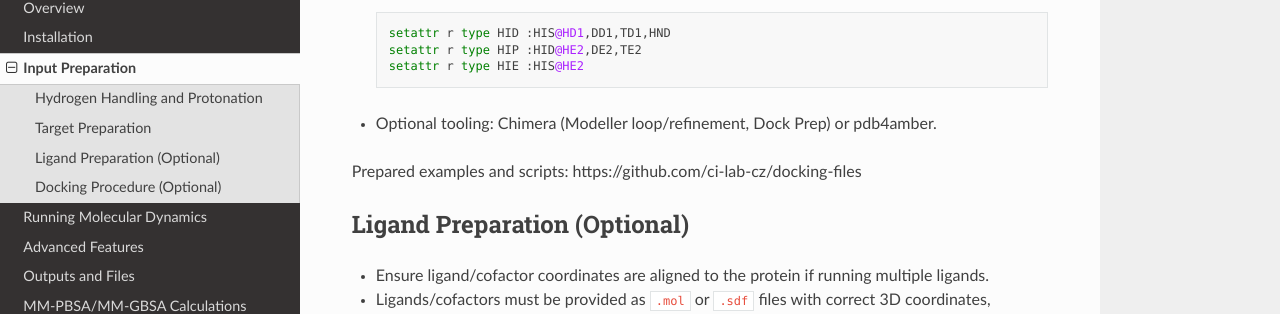
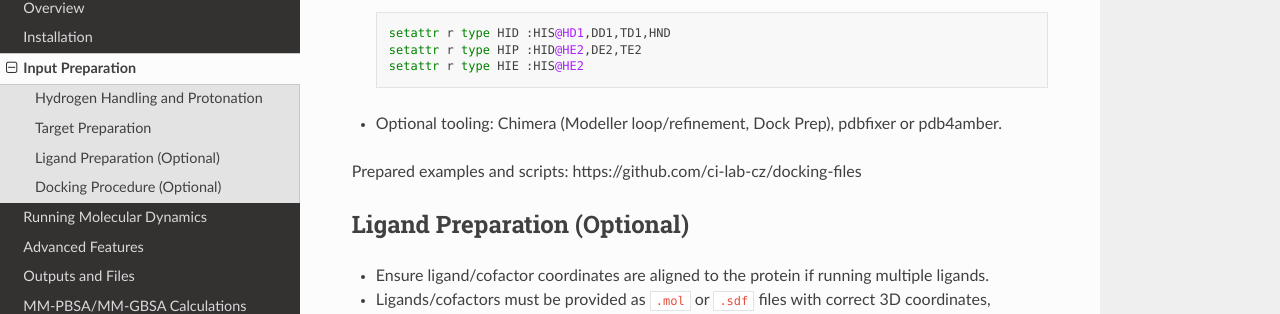
Before and after one commit to ci-lab-cz/streamd, a Sphinx documentation site: the page built from docs/input_preparation.md, in a window 1280 px wide and 900 px high, scrolled down 589 px. Shown: the part 144-458 px from the top of the window. Built offline with Sphinx 7.4.7 and the Read the Docs theme 3.1.0, drawn with Linux system fonts in a browser that asks for light colours.

Commit message:
input doc update

````diff
--- a/docs/input_preparation.md
+++ b/docs/input_preparation.md
@@ -20,7 +20,7 @@ StreaMD re-adds hydrogens by default using `gmx pdb2gmx -ignh`. This ignores ori
   setattr r type HIP :HID@HE2,DE2,TE2
   setattr r type HIE :HIS@HE2
   ```
-- Optional tooling: Chimera (Modeller loop/refinement, Dock Prep) or pdb4amber.
+- Optional tooling: Chimera (Modeller loop/refinement, Dock Prep), pdbfixer or pdb4amber.
 
 Prepared examples and scripts: https://github.com/ci-lab-cz/docking-files
 
````
